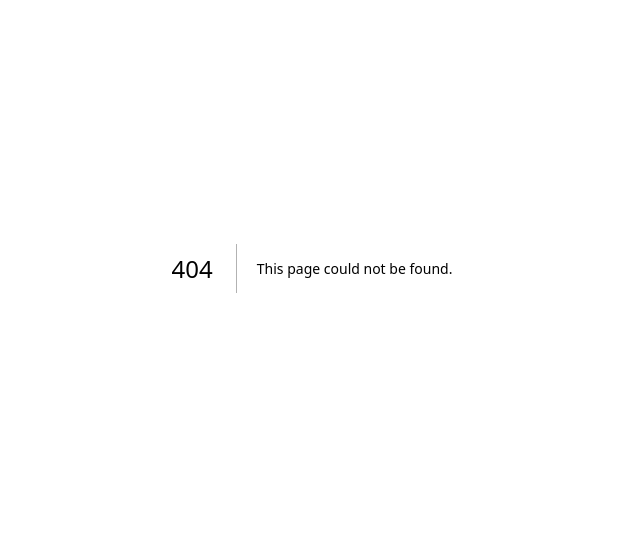
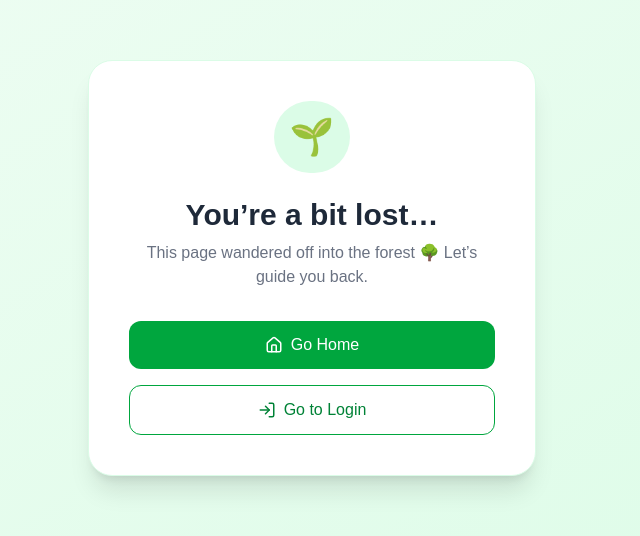
Before and after one commit to Abrshi/bikefront, a Next.js app: page /areYouLost in a window 1280 px wide. Before the commit this address had no page. Shown: the part 132-668 px from the top of the page, without its empty margins (328-968 px from the left). Built offline with nearby package versions, Linux system fonts and the light colour scheme.

Commit message:
frontend rout protection

```diff
--- /dev/null
+++ b/app/areYouLost/page.jsx
@@ -0,0 +1,54 @@
+"use client";
+
+import Link from "next/link";
+import { Home, LogIn } from "lucide-react";
+
+export default function page() {
+  return (
+    <div className="min-h-screen flex items-center justify-center bg-gradient-to-br from-green-50 to-green-100">
+      <div className="bg-white shadow-xl rounded-3xl p-10 max-w-md w-full text-center border border-green-100">
+
+        {/* 🌿 Icon */}
+        <div className="flex justify-center mb-6">
+          <div className="bg-green-100 p-4 rounded-full">
+            <span className="text-4xl">🌱</span>
+          </div>
+        </div>
+
+        {/* Title */}
+        <h1 className="text-3xl font-bold text-gray-800 mb-2">
+          You’re a bit lost…
+        </h1>
+
+        {/* Subtitle */}
+        <p className="text-gray-500 mb-8">
+          This page wandered off into the forest 🌳
+          Let’s guide you back.
+        </p>
+
+        {/* Buttons */}
+        <div className="flex flex-col gap-4">
+
+          {/* Home */}
+          <Link
+            href="/"
+            className="flex items-center justify-center gap-2 bg-green-600 hover:bg-green-700 text-white py-3 rounded-xl transition font-medium"
+          >
+            <Home size={18} />
+            Go Home
+          </Link>
+
+          {/* Auth */}
+          <Link
+            href="/auth"
+            className="flex items-center justify-center gap-2 border border-green-600 text-green-700 hover:bg-green-50 py-3 rounded-xl transition font-medium"
+          >
+            <LogIn size={18} />
+            Go to Login
+          </Link>
+
+        </div>
+      </div>
+    </div>
+  );
+}
--- a/middleware.js
+++ b/middleware.js
@@ -6,7 +6,7 @@ export async function middleware(req) {
   const isAdminRoute = req.nextUrl.pathname.startsWith("/admin");
 console.log("Middleware check - Token:", token, "Admin Route:", isAdminRoute);
   if (isAdminRoute && !token) {
-    return NextResponse.redirect(new URL("/login", req.url));
+    return NextResponse.redirect(new URL("/areYouLost", req.url));
   }
 
   try {
@@ -20,7 +20,7 @@ console.log("Middleware check - Token:", token, "Admin Route:", isAdminRoute);
       }
     }
   } catch (err) {
-    return NextResponse.redirect(new URL("/login", req.url));
+    return NextResponse.redirect(new URL("/areYouLost", req.url));
   }
 
   return NextResponse.next();
```
